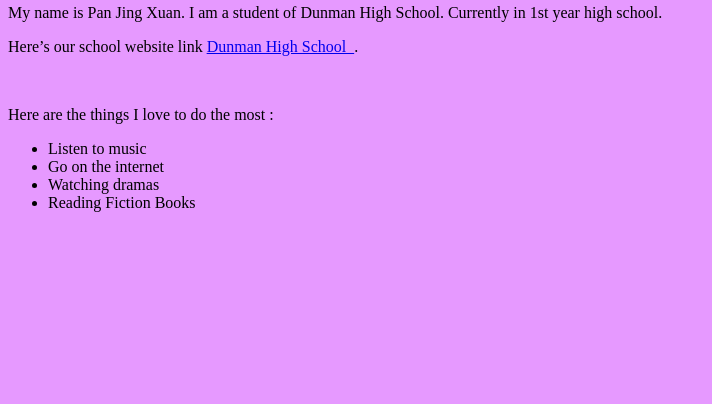
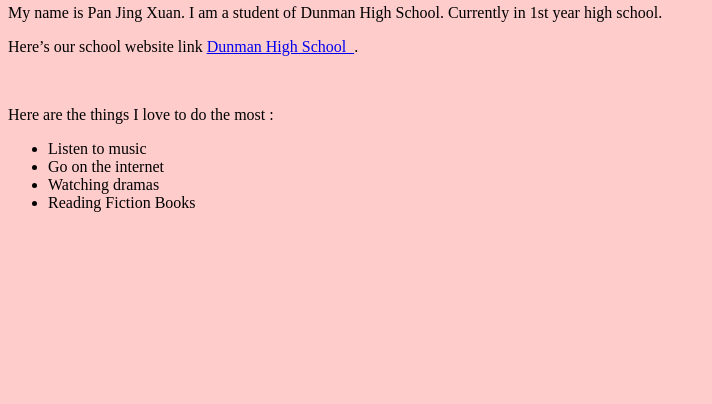
Before and after one commit to dhspanjingxuan/dhspanjingxuan.github.io, a plain HTML site: page index.html in a window 1280 px wide. Shown: the part 396-800 px from the top of the page, without its empty margins (0-712 px from the left). Drawn offline with Linux system fonts and the light colour scheme.

Commit message:
Update style.css

```diff
--- a/style.css
+++ b/style.css
@@ -10,5 +10,5 @@ p{
 font-family:verdana:
 }
 body{
-background-color:#e699ff;
+background-color:#ffcccc;
 }
```
